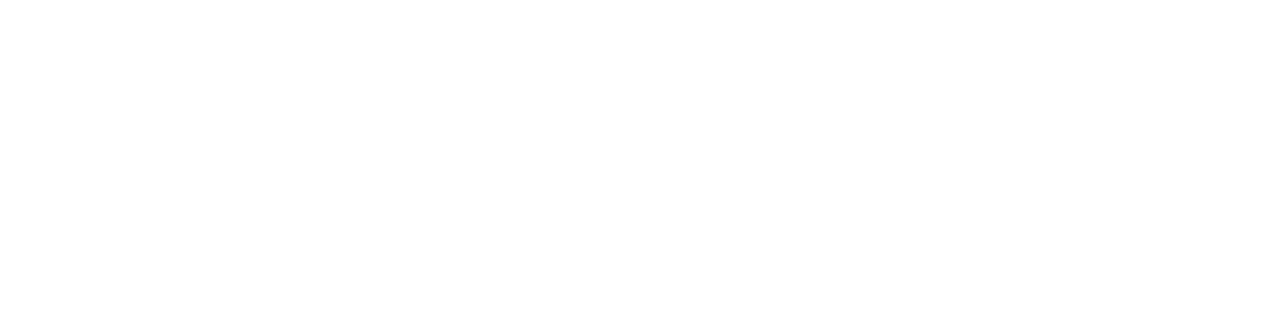
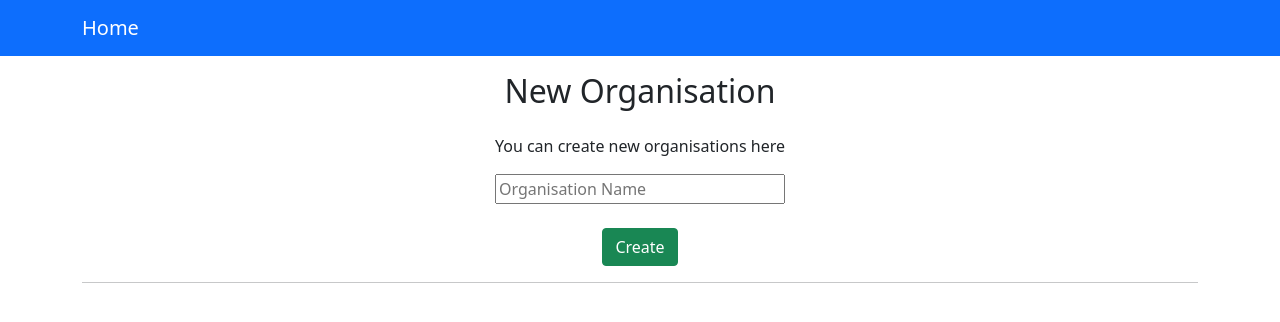
Before and after one commit to Projektgruppen/front-end, a React (Create React App) app: page /new/organisation/moderator in a window 1280 px wide. Shown: the top 322 px of the page. Built offline with nearby package versions, Linux system fonts and the light colour scheme.

Commit message:
Moderators, make new Organisation
Moderators can now make a new Organisations

```diff
--- a/src/App.js
+++ b/src/App.js
@@ -2,6 +2,7 @@ import './App.css';
 import {BrowserRouter as Router, Route, Switch} from 'react-router-dom';
 import ModeratorComponent from './component/ModeratorComponent'
 import ModeratorHomeComponent from './component/ModeratorHomeComponent';
+import ModeratorNewOrganisationComponent from './component/ModeratorNewOrganisationComponent';
 import StudentComponent from "./component/StudentComponent";
 import RecruiterComponent from "./component/RecruiterComponent";
 import LogComponent from './component/LogComponent';
@@ -26,6 +27,7 @@ function App() {
                     {/*moderator routes*/}
                     <Route path="/moderator/:organisationName" component={ModeratorComponent}></Route>
                     <Route path="/home/moderator/" component={ModeratorHomeComponent}></Route>
+                    <Route path="/new/organisation/moderator/" component={ModeratorNewOrganisationComponent}></Route>
 
                     {/*log page routes*/}
                     <Route path="/logs" component={LogComponent}></Route>
--- a/src/component/ModeratorHomeComponent.js
+++ b/src/component/ModeratorHomeComponent.js
@@ -5,13 +5,13 @@ import { Container } from "react-bootstrap";
 import { Card } from "react-bootstrap";
 import { Button } from "react-bootstrap";
 import ModeratorService from "../service/ModeratorService";
-import {withRouter} from 'react-router-dom';
+import { withRouter } from 'react-router-dom';
 import { Link } from "react-router-dom";
 
 
 const ModeratorHomeComponent = () => {
-
-    const [orginisation, setOrganisation] = useState([])
+    const [organisation, setQuestion] = useState('');
+    const [organisations, setOrganisation] = useState([])
 
     {/*Fetches all organisations*/ }
     const getAllOrganisations = () => {
@@ -31,23 +31,24 @@ const ModeratorHomeComponent = () => {
         return () => clearInterval(interval);
     }, [])
 
-
-
     return (
         <div>
             <header>
                 <Navbar bg="primary" variant="dark">
                     <Container>
-                        <Navbar.Brand href=" ">Moderator</Navbar.Brand>
+                        <Navbar.Brand href="/home/moderator/">Home</Navbar.Brand>
                         <Nav className="me-auto">
-                            {/*<Nav.Link href="#home">Home</Nav.Link>*/}
+                            <Nav.Link href="/new/organisation/moderator/">Create organisation</Nav.Link>
                         </Nav>
                     </Container>
                 </Navbar>
             </header>
             <div className="container">
+                <div className="d-flex justify-content-center mt-3">
+                    <h2>Organisations</h2>
+                </div>
                 <div className="row">
-                    {orginisation.map(
+                    {organisations.map(
                         organisationMap =>
                             <div class="col-sm-3 mt-3" key={organisationMap.id}>
                                 <Card>
@@ -60,18 +61,15 @@ const ModeratorHomeComponent = () => {
                                             </Card.Text>
                                         </div>
                                         <div className="d-flex justify-content-center">
-                                            <a className="btn btn-primary" href={ `/moderator/${organisationMap.name}` }>Moderator</a>
+                                            <a className="btn btn-primary" href={`/moderator/${organisationMap.name}`}>Moderator</a>
                                         </div>
-
                                     </Card.Body>
                                 </Card>
                             </div>
                     )}
                 </div>
-
-
+                <hr />
             </div>
-
         </div>
     )
 }
--- /dev/null
+++ b/src/component/ModeratorNewOrganisationComponent.js
@@ -0,0 +1,67 @@
+import React, { useState, useEffect } from "react";
+import { Navbar } from "react-bootstrap";
+import { Nav } from "react-bootstrap";
+import { Container } from "react-bootstrap";
+import ModeratorService from "../service/ModeratorService";
+
+const ModeratorNewOrganisationComponent = () => {
+    const [name, setOrganisation] = useState('');
+
+
+    //Creates a new message
+    const createOrganisation = (o) => {
+        o.preventDefault();
+        const organisationObj = {name};
+
+        ModeratorService.createOrganisation(organisationObj).then((response) => {
+
+        }).catch(error => {
+            console.log(error)
+        })
+    }
+
+    return (
+        <div>
+            <header>
+                <Navbar bg="primary" variant="dark">
+                    <Container>
+                        <Navbar.Brand href="/home/moderator/">Home</Navbar.Brand>
+                        <Nav className="me-auto">
+
+                        </Nav>
+                    </Container>
+                </Navbar>
+            </header>
+            <div className="container">
+                <div className="d-flex justify-content-center mt-3">
+                    <h2>New Organisation</h2>
+                </div>
+                <div className="d-flex justify-content-center mt-3">
+                    <form>
+                        <div>
+                            <p>You can create new organisations here</p>
+                            <input
+                                className="input-group our-input from-control"
+                                id="inputOrganisation"
+                                type="textarea"
+                                placeholder="Organisation Name"
+
+                                value={name}
+                                onChange={(o) => setOrganisation(o.target.value)}
+                                maxLength="255"
+                            >
+                            </input>
+                            <br/>
+                            <div className="d-flex justify-content-center">
+                            <button type="submit" className="btn-success btn" id="inputOrganisation" onClick={(o) => createOrganisation(o)}>Create</button>
+                            </div>
+
+                        </div>
+                    </form>
+                </div>
+                <hr />
+            </div>
+        </div>
+    )
+}
+export default ModeratorNewOrganisationComponent
--- a/src/service/ModeratorService.js
+++ b/src/service/ModeratorService.js
@@ -22,6 +22,10 @@ class ModeratorService {
         return axios.get(MODERATOR_BASE_REST_API_URL + '/organisations')
     }
 
+    createOrganisation(organisationObj){
+        return axios.post(MODERATOR_BASE_REST_API_URL + "/neworganisation", organisationObj)
+    }
+
 }
 
 export default new ModeratorService();
```
